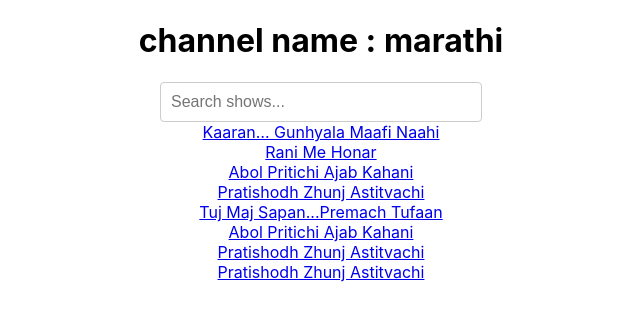
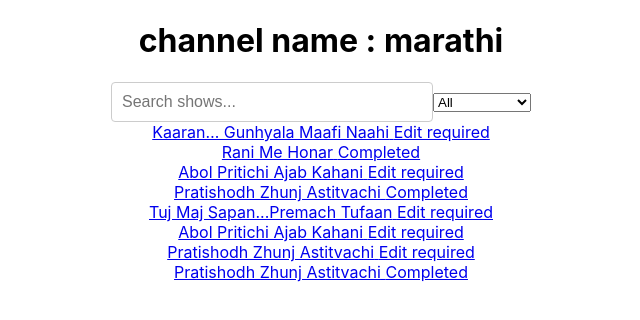
Before and after one commit to vanshika-21/review-interface, a React (Create React App) app: page /channel/marathi in a window 1280 px wide. Shown: the top 320 px of the page, without its empty margins (319-959 px from the left). Built offline with nearby package versions, Linux system fonts and the light colour scheme.

Commit message:
filter by completed and edit required

```diff
--- a/src/Components/ChannelPage.js
+++ b/src/Components/ChannelPage.js
@@ -8,36 +8,35 @@ function ChannelPage() {
   const [channels, setChannels] = useState([]);
   const [searchQuery, setSearchQuery] = useState("");
   const [filteredShows, setFilteredShows] = useState([]);
+  const [statusFilter, setStatusFilter] = useState("all");
 
   const getChannels = (data) => {
     const filteredData = data.filter(
       (episode) => episode.channel === channelName
     );
-
-    console.log(filteredData);
     return filteredData;
   };
 
-  const updateFilteredShows = (query) => {
-    if (!query) {
-      return getChannels(data); // Return all shows when query is empty
+  const updateFilteredShows = (query, status) => {
+    let filteredData = getChannels(data);
+
+    if (status !== "all") {
+      filteredData = filteredData.filter(
+        (episode) => episode.status === status
+      );
     }
 
-    const filtered = getChannels(data).filter((episode) =>
-      episode.show.toLowerCase().startsWith(query.toLowerCase())
-    );
-    return filtered;
+    if (query) {
+      filteredData = filteredData.filter((episode) =>
+        episode.show.toLowerCase().startsWith(query.toLowerCase())
+      );
+    }
+    return filteredData;
   };
-
   const handleInputChange = (e) => {
     const query = e.target.value;
     setSearchQuery(query);
-
-    if (!query) {
-      setFilteredShows(getChannels(data)); // Set all shows when query is empty
-    } else {
-      setFilteredShows(updateFilteredShows(query));
-    }
+    setFilteredShows(updateFilteredShows(query, statusFilter));
   };
   // const getData = () => {
   //   fetch("compliance-task-data.json")
@@ -69,6 +68,12 @@ function ChannelPage() {
   //     });
   // };
 
+  const handleStatusChange = (e) => {
+    const status = e.target.value;
+    setStatusFilter(status);
+    setFilteredShows(updateFilteredShows(searchQuery, status));
+  };
+
   useEffect(() => {
     setChannels(getChannels(compliancetaskdata));
     setData(compliancetaskdata);
@@ -87,23 +92,20 @@ function ChannelPage() {
           value={searchQuery}
           onChange={handleInputChange}
         />
+        <select value={statusFilter} onChange={handleStatusChange}>
+          <option value="all">All</option>
+          <option value="Completed">Completed</option>
+          <option value="Edit required">Edit required</option>
+        </select>
       </div>
       <>
-        {/* {channels.map((data) => {
-          const showLink = `/channel/${channelName}/show/${data.episodeNumber}`;
-          // return <div>Show name: {data.show}</div>;
-          return (
-            <div key={data.episodeNumber}>
-              <Link to={showLink}>{data.show}</Link>
-            </div>
-          );
-        })} */}
-
         {filteredShows.map((data) => {
           const showLink = `/channel/${channelName}/show/${data.episodeNumber}`;
           return (
             <div key={data.episodeNumber}>
-              <Link to={showLink}>{data.show}</Link>
+              <Link to={showLink}>
+                {data.show}&nbsp;{data.status}
+              </Link>
             </div>
           );
         })}
```
